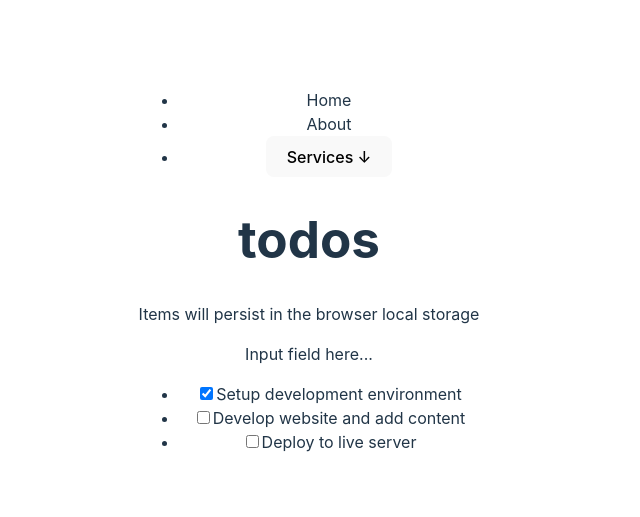
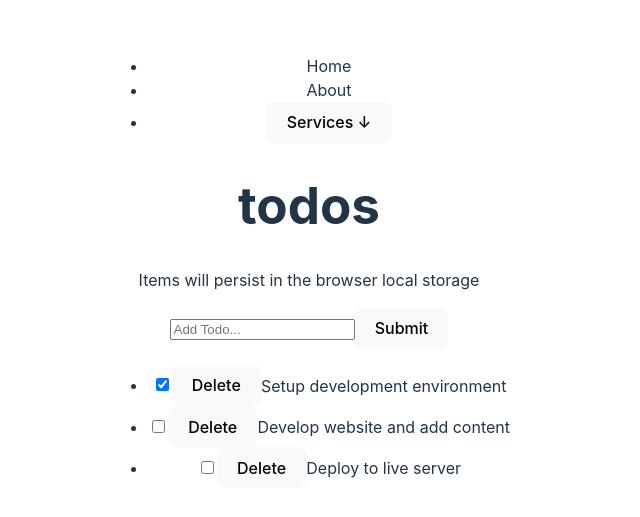
Before and after one commit to dselasea/react-todo-list, a React (Vite) app: page / in a window 1280 px wide. Shown: the part 129-646 px from the top of the page, without its empty margins (331-971 px from the left). Built offline with nearby package versions, Linux system fonts and the light colour scheme.

Commit message:
Add todo functionality, add delete functionality

```diff
--- a/src/components/InputTodo.jsx
+++ b/src/components/InputTodo.jsx
@@ -1,8 +1,23 @@
-import React from 'react'
+import React, { useState } from 'react'
 
-const InputTodo = () => {
+const InputTodo = ({ addTodoItem }) => {
+  const [title, setTitle] = useState('');
+
+  const handleChange = (e) => {
+    setTitle(e.target.value)
+  }
+
+  const handleSubmit = (e) => {
+    e.preventDefault();
+    addTodoItem(title);
+    setTitle('');
+  }
+
   return (
-    <div>Input field here...</div>
+    <form onSubmit={handleSubmit}>
+      <input type="text" value={title} onChange={handleChange} placeholder="Add Todo..." />
+      <button>Submit</button>
+    </form>
   )
 }
 
--- a/src/components/TodoItem.jsx
+++ b/src/components/TodoItem.jsx
@@ -1,12 +1,13 @@
 import React from 'react'
 
-const TodoItem = ({itemProp, handleChange}) => {
+const TodoItem = ({itemProp, handleChange, delTodo}) => {
   return (
     <li>
       <input
         type="checkbox"
         checked={itemProp.completed}
         onChange={() => handleChange(itemProp.id)} />
+        <button onClick={() => delTodo(itemProp.id)}>Delete</button>
       {itemProp.title}
     </li>
   )
--- a/src/components/TodosList.jsx
+++ b/src/components/TodosList.jsx
@@ -1,11 +1,11 @@
 import React from 'react'
 import TodoItem from '@/components/TodoItem'
 
-const TodosList = ({todosProps, handleChange}) => {
+const TodosList = ({todosProps, handleChange, delTodo}) => {
   return (
     <ul>
         {todosProps.map((todo) => (
-          <TodoItem key={todo.id} itemProp={todo} handleChange={handleChange} />
+          <TodoItem key={todo.id} itemProp={todo} handleChange={handleChange} delTodo={delTodo} />
         ))}
       </ul>
   )
--- a/src/components/TodosLogic.jsx
+++ b/src/components/TodosLogic.jsx
@@ -35,10 +35,26 @@ const TodosLogic = () => {
     )
   }
 
+  const delTodo = (id) => {
+    setTodos([...todos.filter((todo) => {
+      return todo.id !== id;
+    })])
+  };
+
+  const addTodoItem = (title) => {
+    const newTodo = {
+      id: 4,
+      title: title,
+      completed: false,
+    }
+
+    setTodos([...todos, newTodo]);
+  };
+
   return (
     <div>
-      <InputTodo />
-      <TodosList todosProps={todos} handleChange={handleChange} />
+      <InputTodo addTodoItem={addTodoItem} />
+      <TodosList todosProps={todos} handleChange={handleChange} delTodo={delTodo} />
     </div>
   )
 }
```
